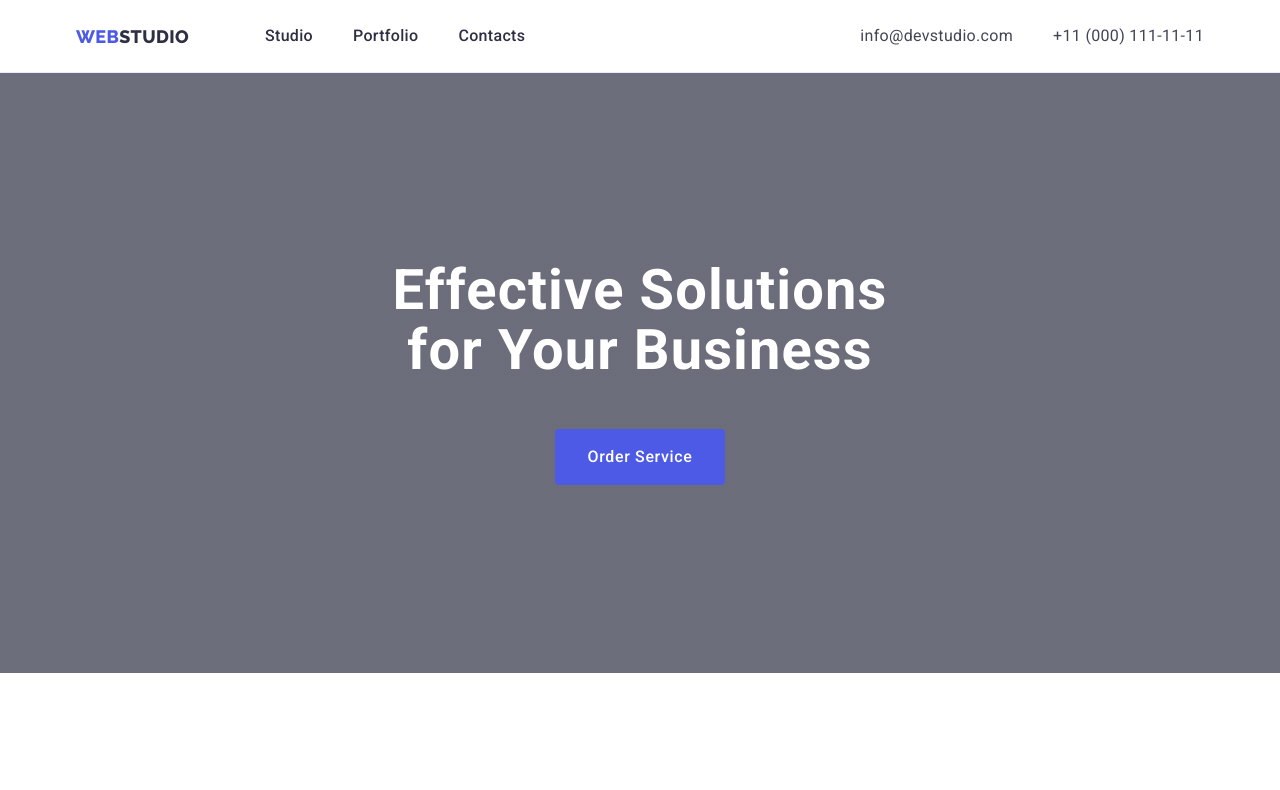
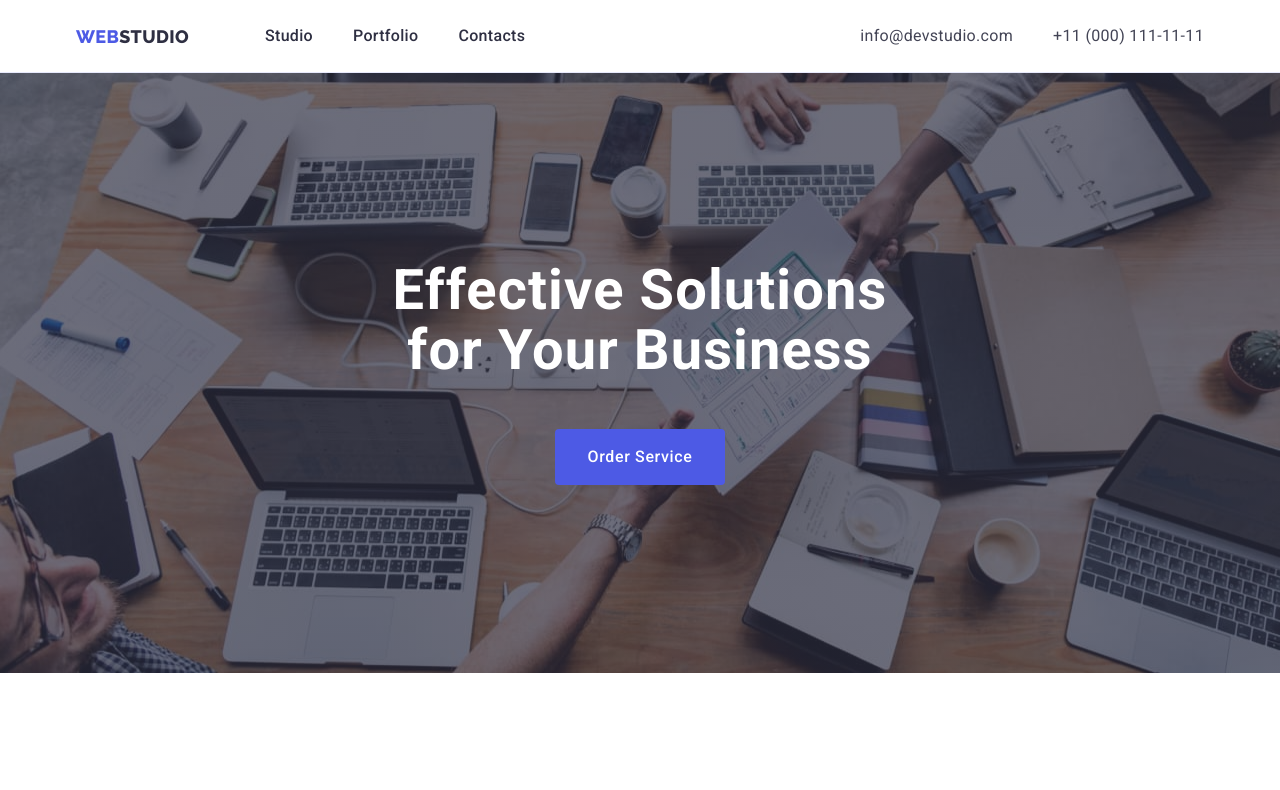
Before and after one commit to mswitas/goit-markup-hw-04, a plain HTML site: page index.html in a window 1280 px wide. Shown: the top 790 px of the page. Drawn offline with nearby package versions, Linux system fonts and the light colour scheme; the site is published under a folder, as on GitHub Pages, so addresses that start at the root find nothing.

Commit message:
correct hero background url

```diff
--- a/css/styles.css
+++ b/css/styles.css
@@ -145,7 +145,7 @@ main>.section:nth-child(3) {
 
 .hero {
     background-image:linear-gradient(rgba(46, 47, 66, 0.7),
-            rgba(46, 47, 66, 0.7)), url(/images/hero-image.jpg);
+            rgba(46, 47, 66, 0.7)), url(../images/hero-image.jpg);
     text-align: center;
     padding: 188px 0;
 }
```
